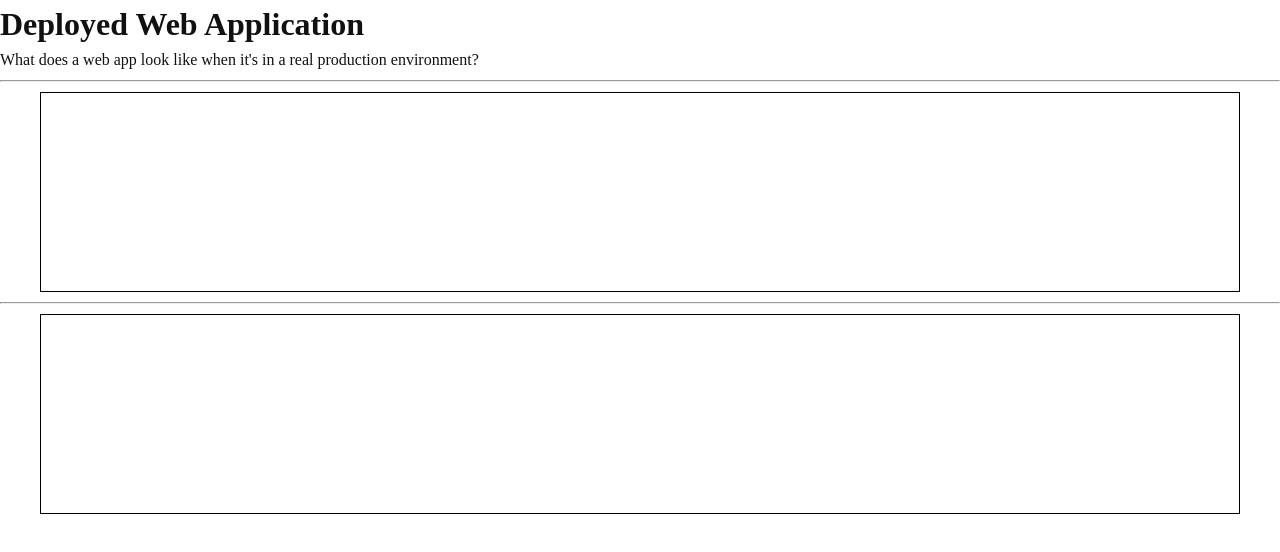
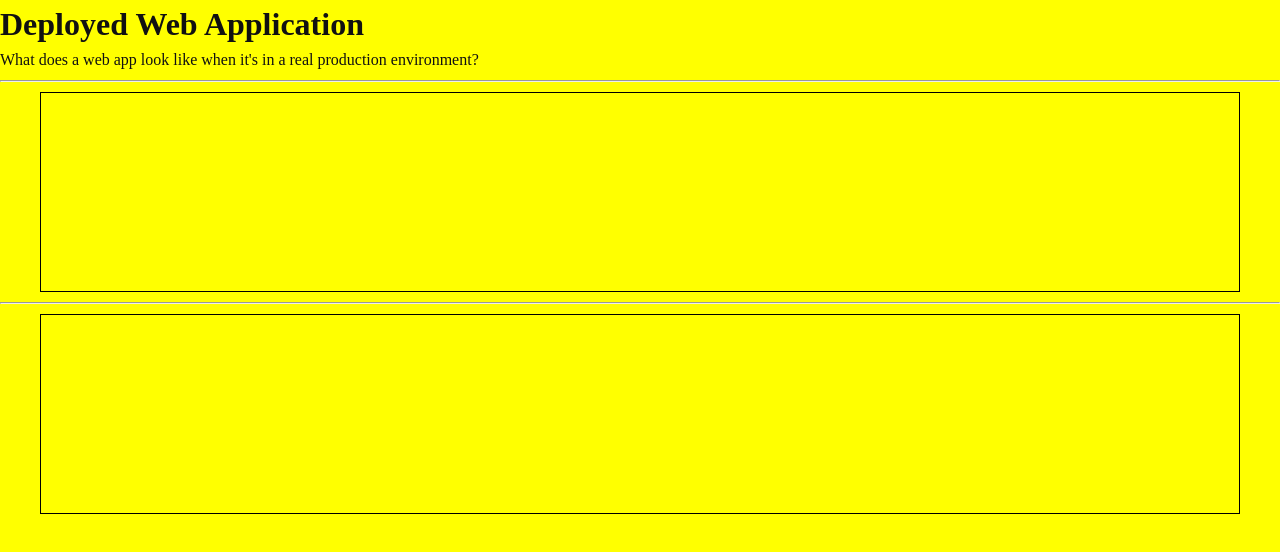
Before and after one commit to StevenLeonCooper/DemoWebApp, a website: page client/index.html in a window 1280 px wide. Drawn offline with Linux system fonts and the light colour scheme; no server answers.

Commit message:
Jade BG Yellow

```diff
--- a/client/css/index.css
+++ b/client/css/index.css
@@ -3,7 +3,7 @@
 /* Use 16px as the root font size so 1rem = 16px */
 :root {
     font-size: 16px;
-    --bg: #ffffff;
+    --bg: #FFFF00;
     --fg: #111111;
 }
 
```
